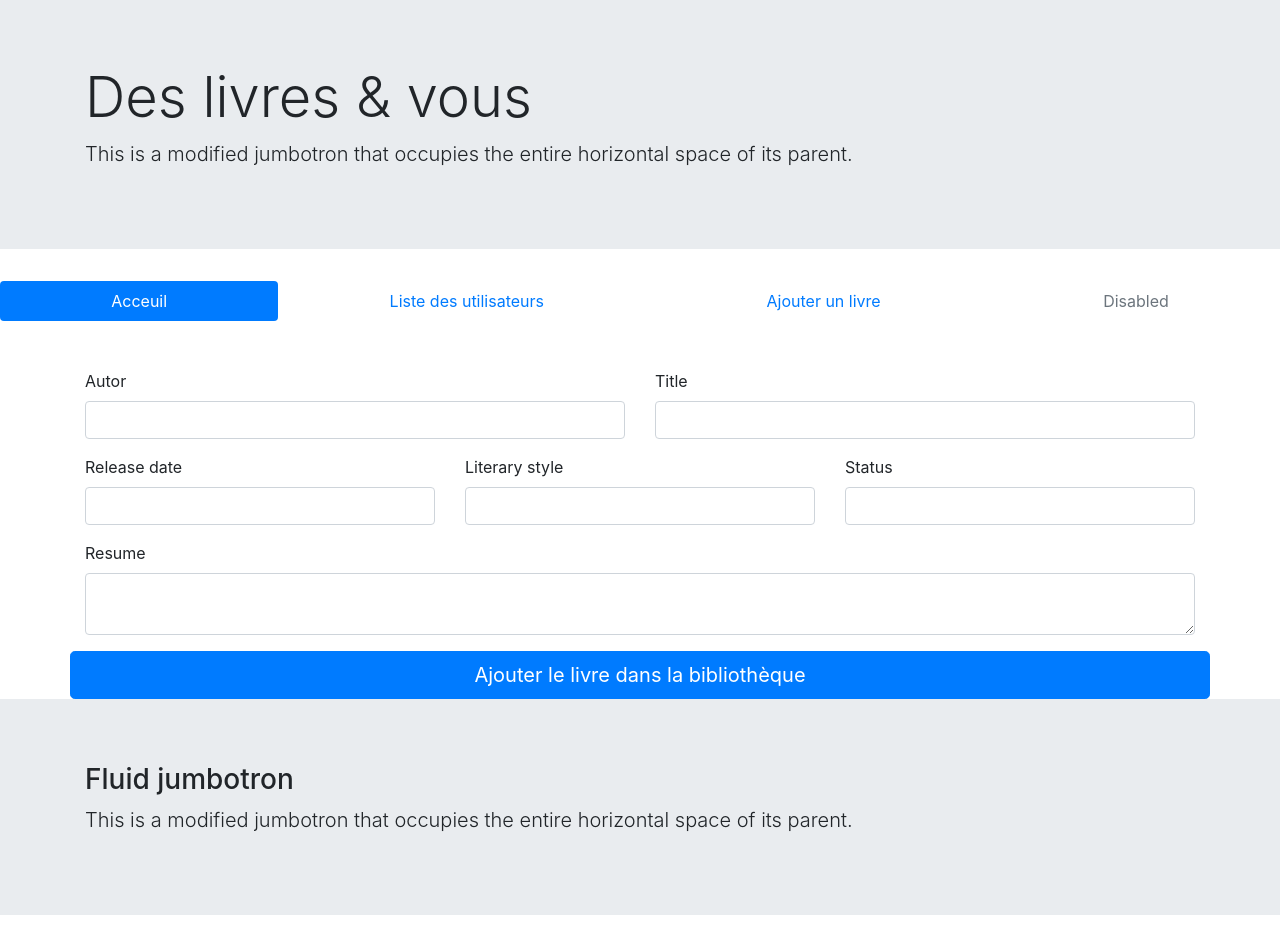
After one commit to aurelielerouxel/des_livres_et_vous, a PHP site: page /addBook.php in a window 1280 px wide. The commit adds this page. Run offline with PHP 8.4, Linux system fonts and the light colour scheme.

Commit message:
book addition form

```diff
--- /dev/null
+++ b/addBook.php
@@ -0,0 +1,9 @@
+<?php
+include ("model/bookManager.php");
+include ("model/entity/book.php");
+if(!empty($_POST) AND isset($_POST["submit_book"])) {
+    $book = new Book($_POST);
+    $bookManager = new bookManager();
+    $bookManager->addBook($book);
+}
+require ("view/addBookView.php");
--- a/book.php
+++ b/book.php
@@ -2,4 +2,7 @@
 // Controleur qui gère l'affichage du détail d'un livre
     include ("model/bookManager.php");
     include ("model/entity/book.php");
+
+
+
     require ("view/bookView.php");
--- a/model/bookManager.php
+++ b/model/bookManager.php
@@ -35,7 +35,19 @@ class bookManager {
   }
 
   // Ajoute un nouveau livre
-  public function addBook() {
+  public function addBook(Book $book) {
+      $query = $this->db->prepare(
+        "INSERT INTO Book (autor, title, release_date, literary_style, status, resume)
+        VALUE (:autor, :title, :release_date, :literary_style, :status, :resume)"
+      );
+      $result = $query->execute([
+        "autor" => $book->getAutor(),
+        "title" => $book->getTitle(),
+        "release_date" => $book->getRelease_date(),
+        "literary_style" => $book->getLiterary_style(),
+        "status" => $book->getStatus(),
+        "resume" => $book->getResume(),
+      ]);
 
   }
 
--- a/model/entity/book.php
+++ b/model/entity/book.php
@@ -53,7 +53,14 @@ class Book {
         return $this->resume;
     }
 
-    public function __construct() {
-
+    public function __construct(array $data = null) {
+        if($data) {
+            $this->setAutor($data["autor"]);
+            $this->setTitle($data["title"]);
+            $this->setRelease_date($data["release_date"]);
+            $this->setLiterary_style($data["literary_style"]);
+            $this->setStatus($data["status"]);
+            $this->setResume($data["resume"]);
+        }
     }
 }
--- /dev/null
+++ b/view/addBookView.php
@@ -0,0 +1,41 @@
+<?php
+    include ("view/template/header.php");
+    include ("view/template/nav.php");
+?>
+
+<main class="container mt-5">
+    <form class="row" action="" method="post">
+        <div class="form-group col-12 col-md-6">
+            <label for="autor">Autor</label>
+            <input type="text" class="form-control" id="autor" name="autor">
+        </div>
+        <div class="form-group col-12 col-md-6">
+            <label for="title">Title</label>
+            <input type="text" class="form-control" id="title" name="title">
+        </div>
+
+        <div class="form-group col-12 col-md-4">
+            <label for="release_date">Release date</label>
+            <input type="text" class="form-control" id="release_date" name="release_date">
+        </div>
+        <div class="form-group col-12 col-md-4">
+            <label for="literary_style">Literary style</label>
+            <input type="text" class="form-control" id="liteary_style" name="literary_style">
+        </div>
+        <div class="form-group col-12 col-md-4">
+            <label for="status">Status</label>
+            <input type="text" class="form-control" id="status" name="status">
+        </div>
+
+        <div class="form-group col-12 col-md-12">
+            <label for="resume">Resume</label>
+            <textarea type="text" class="form-control" id="resume" name="resume"></textarea>
+        </div>
+
+        <button type="submit" class="btn btn-primary btn-lg btn-block" name="submit_book">Ajouter le livre dans la bibliothèque</button>
+    </form>
+</main>
+
+<?php
+    include ("view/template/footer.php");
+?>
--- a/view/template/nav.php
+++ b/view/template/nav.php
@@ -6,7 +6,7 @@
     <a class="nav-link" href="users.php">Liste des utilisateurs</a>
   </li>
   <li class="nav-item">
-    <a class="nav-link" href="#">Link</a>
+    <a class="nav-link" href="addBook.php">Ajouter un livre</a>
   </li>
   <li class="nav-item">
     <a class="nav-link disabled" href="#" tabindex="-1" aria-disabled="true">Disabled</a>
```
Also changed, not shown: view/bookView.php (+12 -0 lines). Lines whose indentation alone changed are shown as unchanged.
